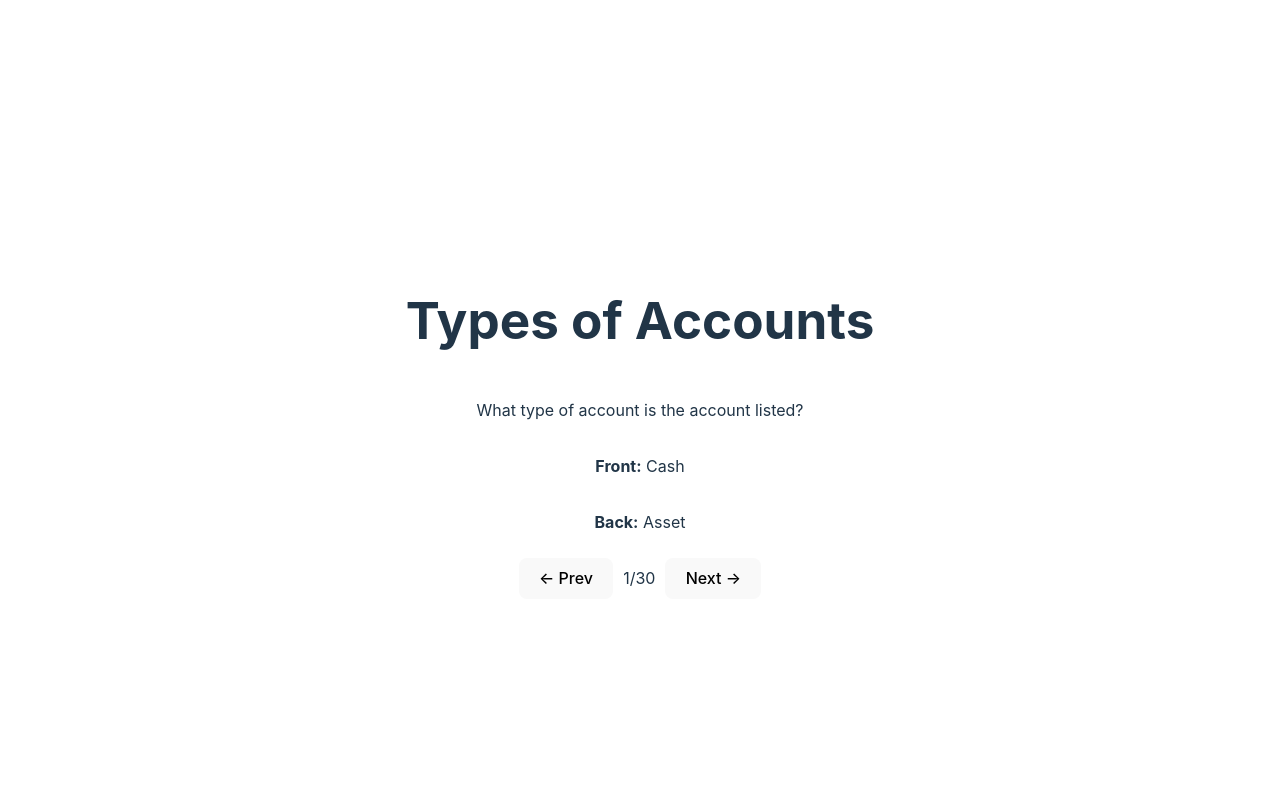
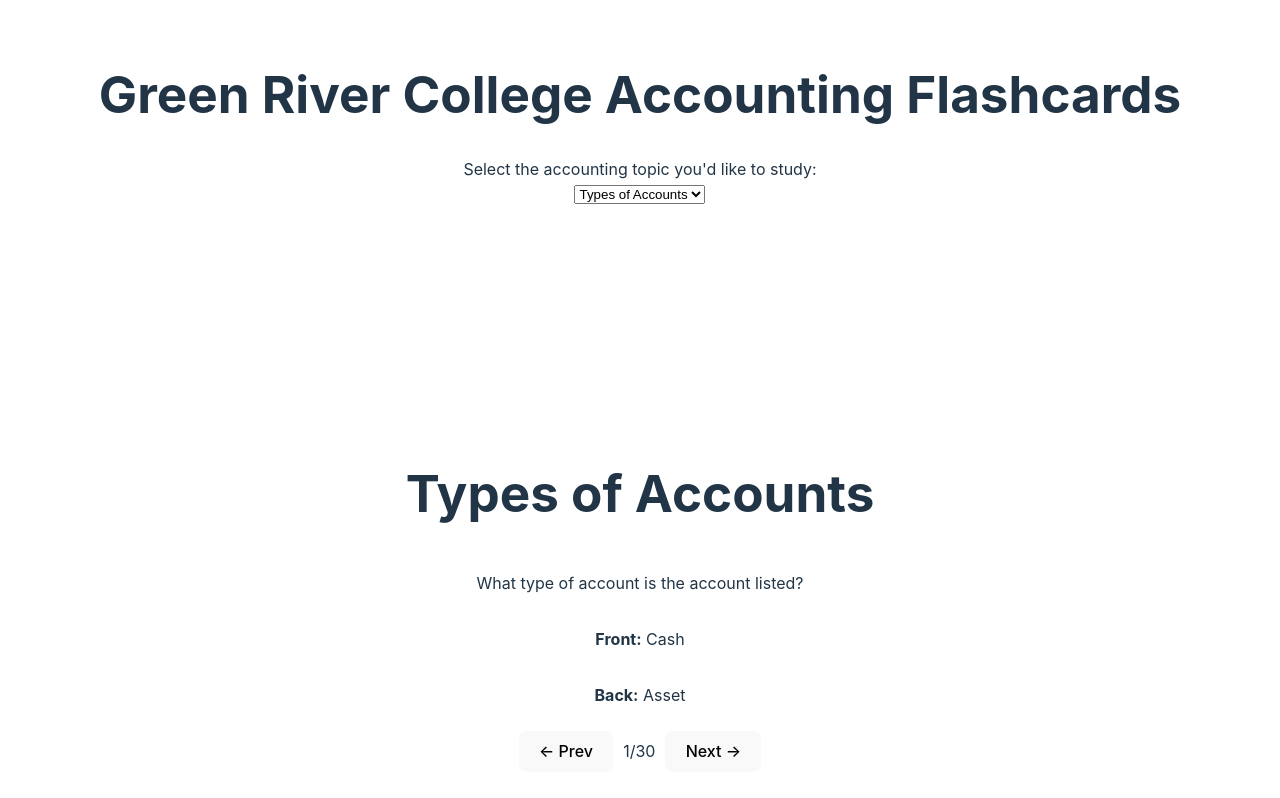
Before and after one commit to Ca-h-Money/Accounting-Online-Flashcards, a React (Vite) app: page / in a window 1280 px wide. Shown: the top 798 px of the page. Built offline with nearby package versions, Linux system fonts and the light colour scheme.

Commit message:
Add in simple dropdown to select flash card set

```diff
--- /dev/null
+++ b/src/components/Dropdown.tsx
@@ -0,0 +1,46 @@
+import { Dispatch, SetStateAction } from 'react';
+
+/**
+ * Dropdown Component
+ *
+ * This page displays a simple dropdown that shows the passed in string array elements as select options.
+ */
+interface DropdownProps {
+    title: string;
+    options: string[];
+    selectedIndex: number;
+    setSelectedIndex: Dispatch<SetStateAction<number>>;
+}
+
+const Dropdown = ({
+    title,
+    options,
+    selectedIndex,
+    setSelectedIndex
+}: DropdownProps) => {
+    const handleChange = (item: number) => {
+        setSelectedIndex(item)
+    };
+
+    return (
+        <>
+            {title}
+            <div>
+                <select defaultValue={options[selectedIndex]}>
+                    {/* <option value="none">None</option> */}
+                    {options.map((item, index) => (
+                        <option
+                            key={index}
+                            value={item}
+                            onClick={() => handleChange(index)}
+                        >
+                            {item}
+                        </option>
+                    ))}
+                </select>
+            </div>
+        </>
+    )
+}
+
+export default Dropdown;
--- a/src/components/FlashcardContainer.tsx
+++ b/src/components/FlashcardContainer.tsx
@@ -12,7 +12,7 @@ import { TFlashcard, TFlashcardSet } from "../types/types";
  */
 const FlashcardContainer = ({ flashcardSet }: { flashcardSet: TFlashcardSet }) => {
     // State to track the current flashcard index
-    const [currentIndex, setCurrentIndex] = useState(0);
+    const [currentIndex, setCurrentIndex] = useState<number>(0);
 
     /**
      * Moves to the next flashcard in the set.
--- a/src/pages/FlashcardsPage.tsx
+++ b/src/pages/FlashcardsPage.tsx
@@ -2,6 +2,7 @@ import { useState } from "react";
 import FlashcardContainer from "../components/FlashcardContainer";
 import flashcardData from "../data/flashcard-data";
 import { TFlashcardSet } from "../types/types";
+import Dropdown from "../components/Dropdown";
 
 /**
  * FlashcardsPage Component
@@ -13,13 +14,21 @@ import { TFlashcardSet } from "../types/types";
 const FlashcardsPage = () => {
     // State to track which flashcard set is currently selected
     // Default set index is 0 (first set in the array)
-    const [selectedFlashcardSetIndex] = useState(0);
+    const [selectedFlashcardSetIndex, setSelectedFlashcardSetIndex] = useState(0);
 
     // Store the current flashcardSet in a variable for better readability
     const currentFlashcardSet : TFlashcardSet = flashcardData[selectedFlashcardSetIndex];
 
     return (
-        // Inline styles will be removed once TailwindCSS is added to project
+        <>
+            <h1>Green River College Accounting Flashcards</h1>
+            <Dropdown
+                title="Select the accounting topic you'd like to study:"
+                options={flashcardData.map(flashcardSet => {return flashcardSet.category})}
+                selectedIndex={selectedFlashcardSetIndex}
+                setSelectedIndex={setSelectedFlashcardSetIndex}
+            />
+            {/* Inline styles will be removed once TailwindCSS is added to project */}
             <div style={{
                 display: "flex",
                 justifyContent: "center",
@@ -30,6 +39,7 @@ const FlashcardsPage = () => {
                 {/* Renders the selected flashcard set inside the FlashcardContainer */}
                 <FlashcardContainer flashcardSet={currentFlashcardSet} />
             </div>
+        </>
     );
 }
 
```
Lines whose indentation alone changed are shown as unchanged.
